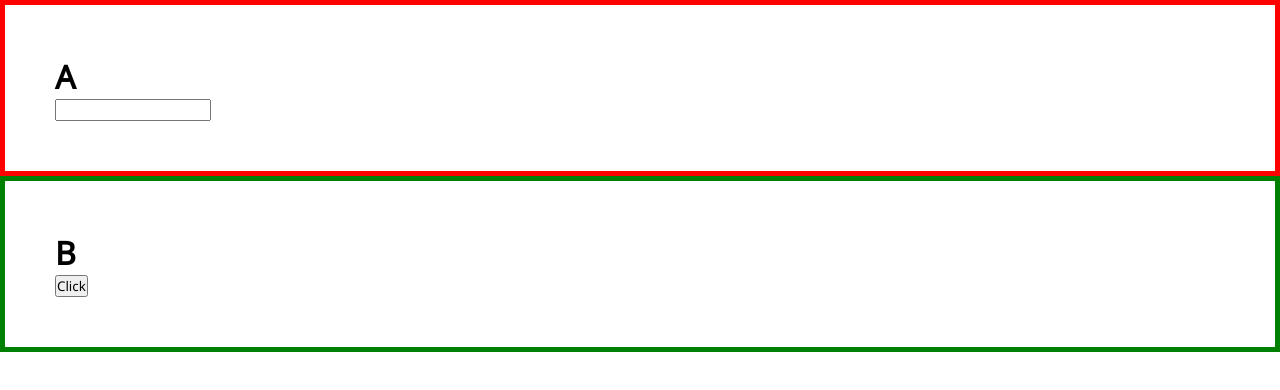
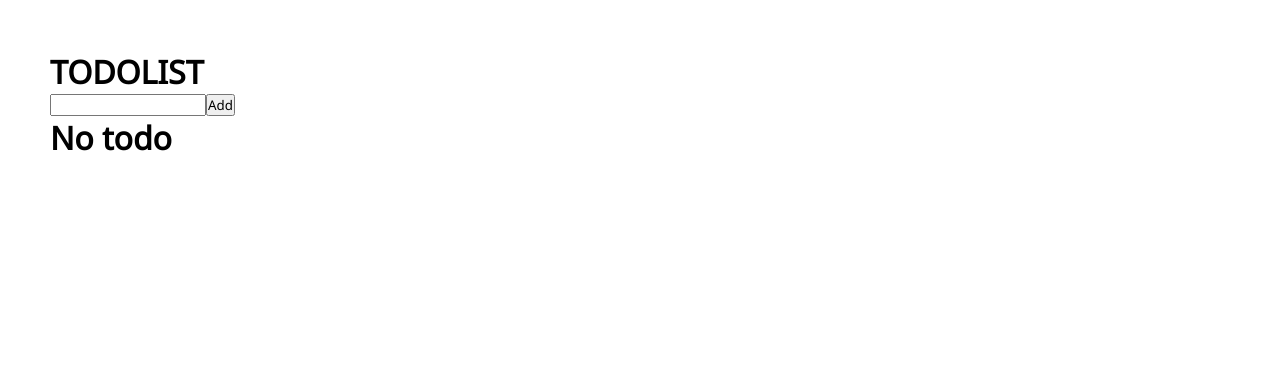
Before and after one commit to showmarker90/CI90, a React (Vite) app: page / in a window 1280 px wide. Shown: the top 390 px of the page. Built offline with nearby package versions, Linux system fonts and the light colour scheme.

Commit message:
add day7

```diff
--- a/package.json
+++ b/package.json
@@ -11,7 +11,8 @@
   },
   "dependencies": {
     "react": "^18.2.0",
-    "react-dom": "^18.2.0"
+    "react-dom": "^18.2.0",
+    "react-toastify": "^9.1.3"
   },
   "devDependencies": {
     "@types/react": "^18.2.15",
--- a/src/App.css
+++ b/src/App.css
@@ -1,19 +1,21 @@
-button{
-    padding: 10px 20px;
-    display: block;
-    margin: 30px;
-    border: none;
-}
-.primary{
-    background-color: green;
+body{
+    margin: 50px;
+
 }
 
-.secondary{
-    border: 1px solid green;
-    color: green;
+table{
+    margin-top: 20px;
+    width: 100%;
+    max-width: 450px;
+    text-align: center;
 }
 
-.white{
-    background-color: white;
-    box-shadow: rgba(0, 0, 0, 0.35) 0px 5px 15px;
+tr th{
+    padding: 10px 20px;
+    background-color: brown;
+    color: white;
 }
+tr td{
+    padding: 10px 20px;
+    border-bottom: 1px solid rgb(228, 228, 228);
+}
--- a/src/App.jsx
+++ b/src/App.jsx
@@ -1,64 +1,37 @@
-import React from "react";
-import { useState } from "react";
-import Input from "./components/Input";
-
-//format code => clean
-
-const defaultUser = {
-  firstName: "",
-  lastName: "",
-  address: "",
-};
+import React, { useState } from "react";
+import "react-toastify/dist/ReactToastify.css";
+import { ToastContainer, toast } from "react-toastify";
+import "./App.css";
+import Form from "./components/Form";
+import ListTodo from "./components/ListTodo";
 
 const App = () => {
-  //0x1234
-  const [user, setUser] = useState(defaultUser);
+  const [todos, setTodos] = useState([]);
 
-  const onSubmit = (e) => {
-    e.preventDefault();
-    //logic
-    alert("LOGIN");
+  const handleAddTodo = (val) => {
+    if (!val) {
+      toast.error("Please fill out input");
+      return;
+    }
 
-    console.log(user);
+    const newTodo = {
+      id: new Date().getTime(),
+      name: val,
+      isDone: false,
+    };
 
-    setUser(defaultUser);
-  };
-  const onChangeInput = (event, key) => {
-    const value = event.target.value;
+    setTodos([...todos, newTodo]);
 
-    //0x987
-    const newPerson = { ...user, [key]: value };
-    setUser(newPerson);
+    toast.success("Adding todo is success");
   };
 
-  const { firstName, lastName, address } = user;
-
   return (
-    <form onSubmit={onSubmit}>
-      <h1>LOGIN FORM</h1>
-      <Input
-        label={"FirstName"}
-        id={"firstName"}
-        value={firstName}
-        onChangeInput={onChangeInput}
-        inputKey="firstName"
-      />
-      <Input
-        label={"LastName"}
-        id={"lastName"}
-        value={lastName}
-        onChangeInput={onChangeInput}
-        inputKey="lastName"
-      />
-      <Input
-        label={"Address"}
-        id={"address"}
-        value={address}
-        onChangeInput={onChangeInput}
-        inputKey="address"
-      />
-      <button>SUBMIT</button>
-    </form>
+    <div>
+      <h1>TODOLIST</h1>
+      <Form handleAddTodo={handleAddTodo} />
+      <ListTodo todos={todos} />
+      <ToastContainer />
+    </div>
   );
 };
 
--- /dev/null
+++ b/src/ConditionalRendering.jsx
@@ -0,0 +1,22 @@
+import React, { useState } from "react";
+
+const ConditionalRendering = () => {
+  const [turnOn, setTurnOn] = useState(true);
+
+  //   const renderItem = () => {
+  //     if (turnOn) {
+  //       return <h1>Turn on</h1>;
+  //     } else {
+  //       return <h1>Turn off</h1>;
+  //     }
+  //   };
+  return (
+    <div>
+      {/* {turnOn ? <h1>Turn on</h1> : <h1>Turn off</h1>} */}
+      {turnOn && <h1>Turn on</h1>}
+      <button onClick={() => setTurnOn(!turnOn)}>Turn on</button>
+    </div>
+  );
+};
+
+export default ConditionalRendering;
--- a/src/LiftingStateUp.jsx
+++ /dev/null
@@ -1,16 +0,0 @@
-import React, { useState } from "react";
-import A from "./components/A";
-import B from "./components/B";
-
-const LiftingStateUp = () => {
-  const [value, setValue] = useState("");
-
-  return (
-    <div>
-      <A value={value} setValue={setValue} />
-      <B value={value} />
-    </div>
-  );
-};
-
-export default LiftingStateUp;
--- a/src/components/A.jsx
+++ /dev/null
@@ -1,12 +0,0 @@
-import React, { useState } from "react";
-
-const A = ({ value, setValue }) => {
-  return (
-    <div id="A">
-      <h1>A</h1>
-      <input value={value} onChange={(e) => setValue(e.target.value)} />
-    </div>
-  );
-};
-
-export default A;
--- a/src/components/B.jsx
+++ /dev/null
@@ -1,12 +0,0 @@
-import React from "react";
-
-const B = ({ value }) => {
-  return (
-    <div id="B">
-      <h1>B</h1>
-      <button onClick={() => alert(`Welcome ${value}`)}>Click</button>
-    </div>
-  );
-};
-
-export default B;
--- /dev/null
+++ b/src/components/Form.jsx
@@ -0,0 +1,20 @@
+import React, { useState } from "react";
+
+const Form = ({ handleAddTodo }) => {
+  const [val, setVal] = useState("");
+
+  const onClick = () => {
+    handleAddTodo(val);
+    setVal("");
+  };
+
+  return (
+    <div>
+      {" "}
+      <input value={val} onChange={(e) => setVal(e.target.value)} />
+      <button onClick={onClick}>Add</button>
+    </div>
+  );
+};
+
+export default Form;
--- a/src/components/Input.jsx
+++ /dev/null
@@ -1,16 +0,0 @@
-import React from "react";
-
-const Input = ({ label, id, value, onChangeInput, inputKey }) => {
-  return (
-    <div>
-      <label htmlFor={id}>{label}</label>
-      <input
-        id={id}
-        value={value}
-        onChange={(e) => onChangeInput(e, inputKey)}
-      />
-    </div>
-  );
-};
-
-export default Input;
--- /dev/null
+++ b/src/components/ListTodo.jsx
@@ -0,0 +1,32 @@
+import React from "react";
+
+const ListTodo = ({ todos }) => {
+  return (
+    <div>
+      {todos.length === 0 ? (
+        <h1>No todo</h1>
+      ) : (
+        <table>
+          <thead>
+            <tr>
+              <th>#</th>
+              <th>Name</th>
+              <th>Status</th>
+            </tr>
+          </thead>
+          <tbody>
+            {todos.map((item, index) => (
+              <tr key={item.id}>
+                <td>{index + 1}</td>
+                <td>{item.name}</td>
+                <td>{item.isDone ? "Done" : "Processing"}</td>
+              </tr>
+            ))}
+          </tbody>
+        </table>
+      )}
+    </div>
+  );
+};
+
+export default ListTodo;
--- a/src/main.jsx
+++ b/src/main.jsx
@@ -2,10 +2,10 @@ import React from "react";
 import ReactDOM from "react-dom/client";
 import App from "./App.jsx";
 import "./index.css";
-import LiftingStateUp from "./LiftingStateUp.jsx";
+import ConditionalRendering from "./ConditionalRendering.jsx";
 
 ReactDOM.createRoot(document.getElementById("root")).render(
   <React.StrictMode>
-    <LiftingStateUp />
+    <App />
   </React.StrictMode>
 );
```
Also changed, not shown: 2 other files (tests, documents, lock files or other folders).
